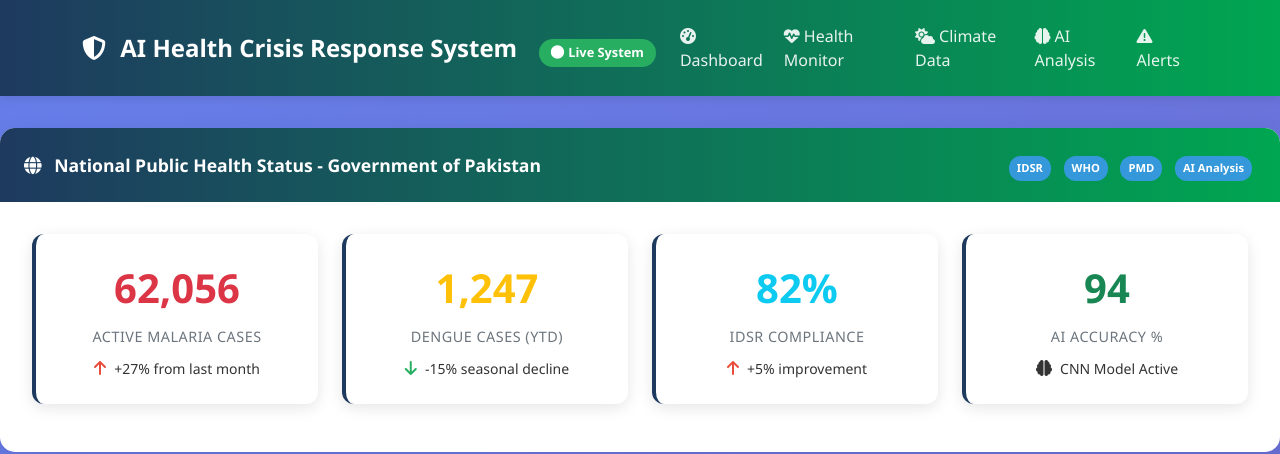
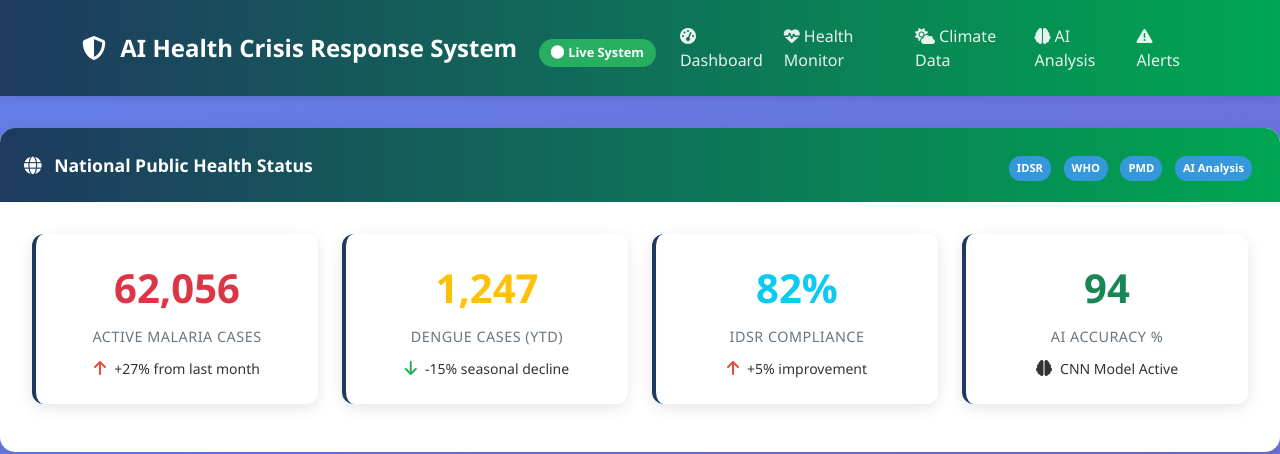
Before and after one commit to ishhu840/ai-pak, a plain HTML site: page w.html in a window 1280 px wide. Shown: the top 454 px of the page. Drawn offline with nearby package versions, Linux system fonts and the light colour scheme.

Commit message:
Update w.html

```diff
--- a/w.html
+++ b/w.html
@@ -365,7 +365,7 @@
                     <div class="dashboard-card">
                         <div class="card-header">
                             <i class="fas fa-globe me-2"></i>
-                            National Public Health Status - Government of Pakistan
+                            National Public Health Status
                             <div class="float-end">
                                 <span class="data-source-badge">IDSR</span>
                                 <span class="data-source-badge">WHO</span>
```
